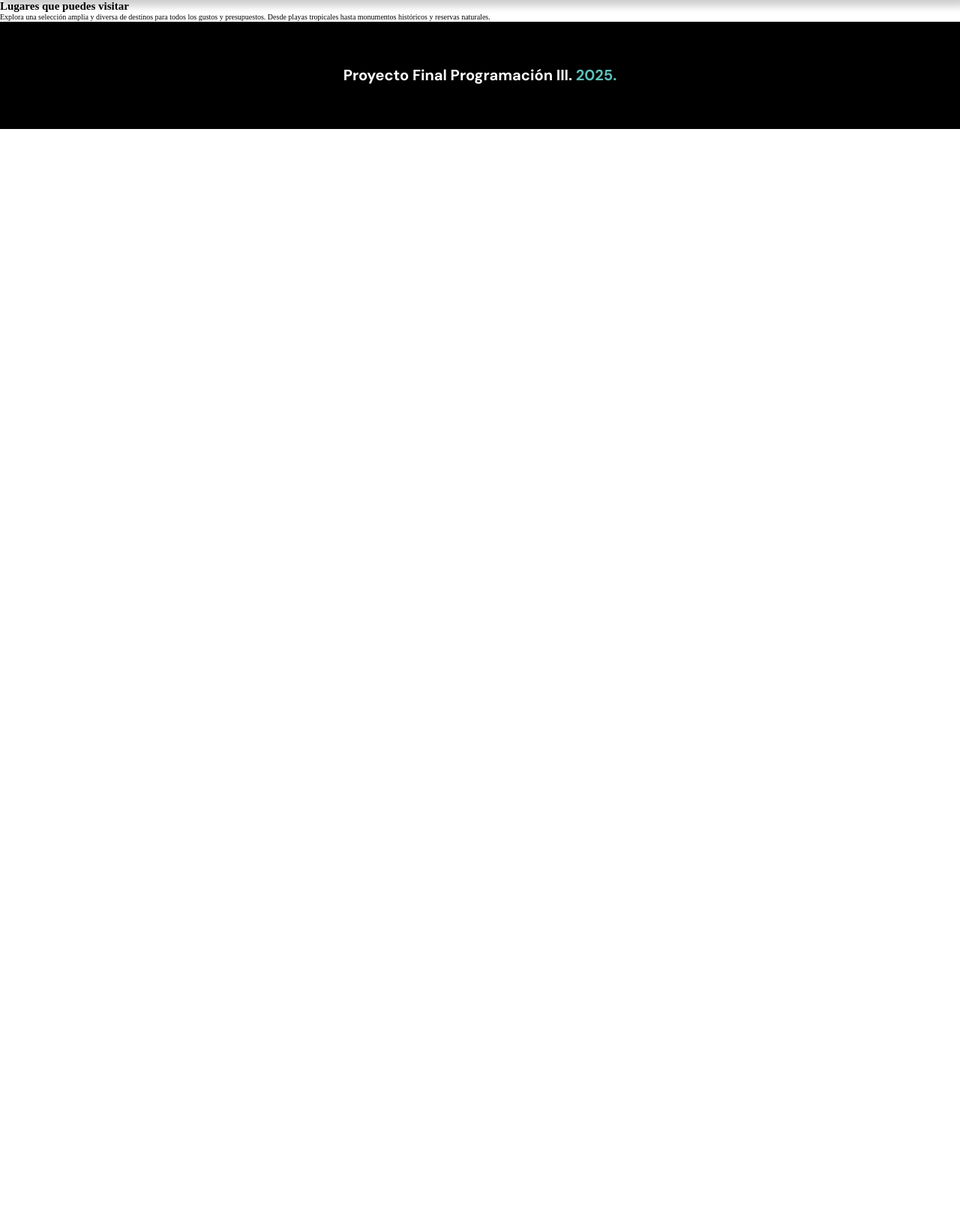
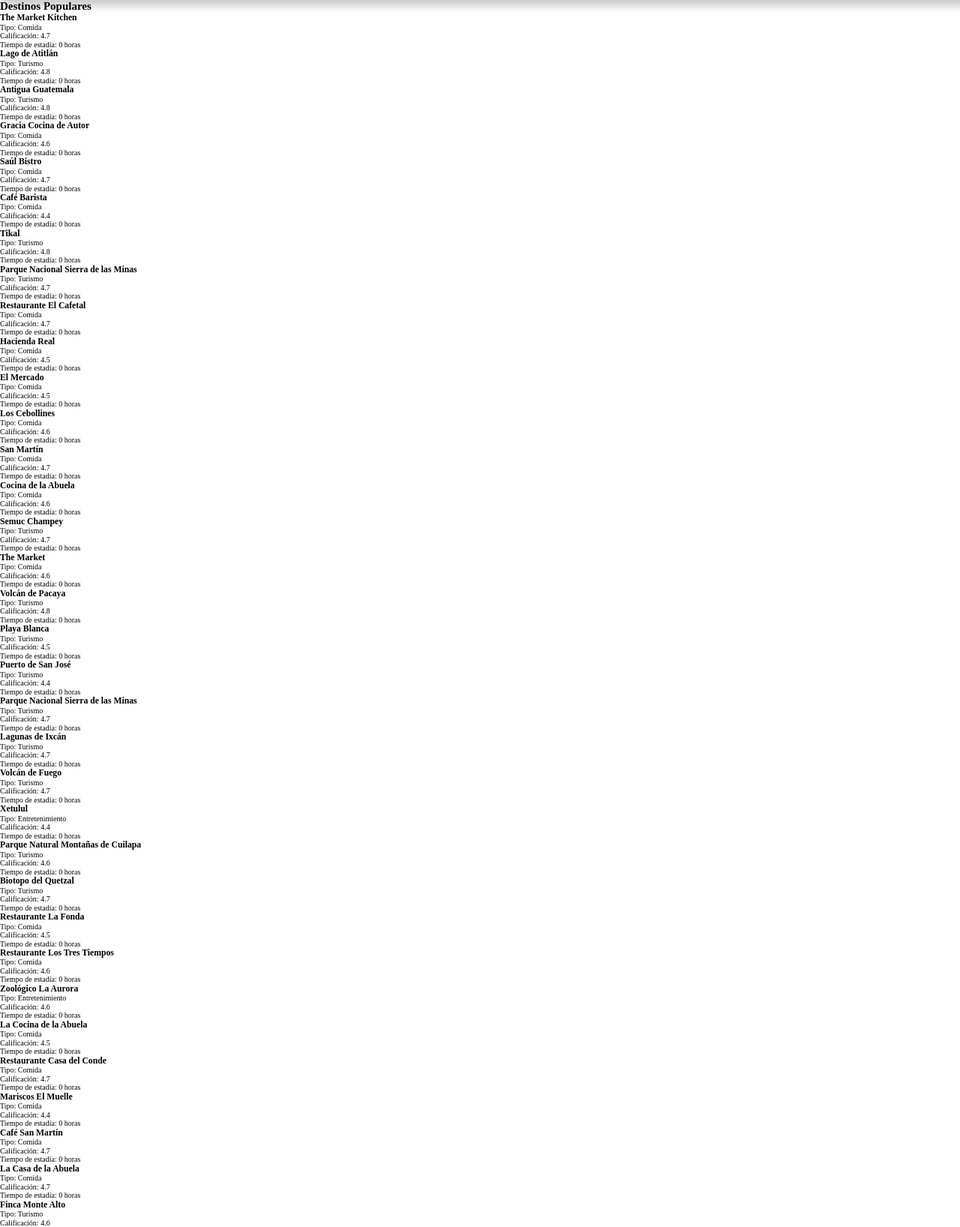
Before and after one commit to esotoUMG/proyectoFinal, a Flask app: page /lugares in a window 1280 px wide. Shown: the part 239-1875 px from the top of the page at 75% size. Before the commit the page ends 411 px from the top, so only its background shows below. Run offline with Flask 3, Linux system fonts and the light colour scheme; some web fonts are replaced.

Commit message:
Corrigiendo errores menores en el frontend y dandole un poco de estilos

```diff
--- a/app.py
+++ b/app.py
@@ -77,7 +77,20 @@ def cargar():
 def lugares():
     css_path = url_for('static', filename='css/app.css')
     js_path = url_for('static', filename='js/scripts.js')
-    return render_template('lugares.html', css_path=css_path, js_path=js_path, ocultar=False)
+
+    # Obtener lugares desde el árbol
+    lugares_data = []
+
+    for lugar in arbol_lugares.obtener_lugares():
+        lugares_data.append(lugar)
+
+    return render_template(
+        'lugares.html',
+        lugares=lugares_data,
+        css_path=css_path,
+        js_path=js_path,
+        ocultar=False
+    )
 
 @app.route('/hospedajes')  # Página completa
 def hospedajes():
--- a/static/js/scripts.js
+++ b/static/js/scripts.js
@@ -3,12 +3,10 @@ function toggleSearchbar(href) {
     const filtrosForm = document.getElementById('filtros-form');
     if (!filtrosForm) return;
 
-    console.log(`toggleSearchbar: href=${href} -> ${(href === '/cargar' ? 'ocultar' : 'mostrar')}`);
-
     if (href === '/cargar') {
-        filtrosForm.style.display = 'none';  // Ocultar formulario
+        filtrosForm.style.display = 'none';
     } else {
-        filtrosForm.style.display = '';      // Mostrar formulario (usa estilo CSS por defecto)
+        filtrosForm.style.display = '';
     }
 }
 
@@ -57,7 +55,34 @@ function actualizarFiltros(tipo) {
     }
 }
 
-// --- Función para cargar contenido y actualizar filtros y estado ---
+// --- Función para cargar lugares desde la API y mostrarlos ---
+function cargarLugaresDesdeAPI() {
+    fetch('/api/lugares')
+        .then(res => res.json())
+        .then(data => {
+            const lista = document.getElementById('lista-lugares');
+            if (!lista) return;
+
+            lista.innerHTML = ""; // Limpiar anterior
+
+            data.lugares.forEach(lugar => {
+                const item = document.createElement('div');
+                item.classList.add('lugar-card');
+                item.innerHTML = `
+                    <h3>${lugar.nombre}</h3>
+                    <p>Tipo: ${lugar.tipo}</p>
+                    <p>Calificación: ${lugar.calificacion}</p>
+                    <p>Tiempo de estadía: ${lugar.tiempo} horas</p>
+                `;
+                lista.appendChild(item);
+            });
+        })
+        .catch(error => {
+            console.error("Error al cargar lugares:", error);
+        });
+}
+
+// --- Función para cargar contenido dinámicamente ---
 function cargarContenido(e) {
     e.preventDefault();
 
@@ -68,13 +93,9 @@ function cargarContenido(e) {
     document.querySelectorAll('.opciones a, .anfitrion a').forEach(el => el.classList.remove('activo'));
     enlace.classList.add('activo');
 
-    // Guardar en localStorage
     localStorage.setItem('pagina-activa', href);
-
-    // Mostrar u ocultar searchbar según href
     toggleSearchbar(href);
 
-    // Cambiar filtros según tipo
     if (href.includes("hospedajes")) {
         actualizarFiltros("hospedajes");
     } else if (href.includes("lugares")) {
@@ -83,7 +104,6 @@ function cargarContenido(e) {
         actualizarFiltros(null);
     }
 
-    // Cargar contenido dinámico
     fetch(href)
         .then(response => {
             if (!response.ok) throw new Error("No se pudo cargar la página");
@@ -95,6 +115,11 @@ function cargarContenido(e) {
             const contenido = doc.querySelector('main#contenedor');
             if (contenido) {
                 document.getElementById('contenedor').innerHTML = contenido.innerHTML;
+
+                // 🔁 Volver a cargar los lugares desde la API si estamos en /lugares
+                if (href.includes("lugares")) {
+                    cargarLugaresDesdeAPI();
+                }
             } else {
                 throw new Error("No se encontró el contenido esperado");
             }
@@ -105,15 +130,14 @@ function cargarContenido(e) {
         });
 }
 
-// --- Agregar event listeners a enlaces ---
+// --- Agregar event listeners a enlaces del menú ---
 document.querySelectorAll('.opciones a, .anfitrion a').forEach(link => {
     link.addEventListener('click', cargarContenido);
 });
 
-// --- Restaurar estado al cargar la página ---
+// --- Restaurar estado al recargar la página ---
 window.addEventListener('DOMContentLoaded', () => {
     const activa = localStorage.getItem('pagina-activa') || window.location.pathname;
-
     const linkActivo = document.querySelector(`.opciones a[href="${activa}"], .anfitrion a[href="${activa}"]`);
     if (linkActivo) {
         linkActivo.classList.add('activo');
@@ -125,14 +149,14 @@ window.addEventListener('DOMContentLoaded', () => {
         actualizarFiltros("hospedajes");
     } else if (activa.includes("lugares")) {
         actualizarFiltros("lugares");
+        cargarLugaresDesdeAPI();
     } else {
         actualizarFiltros(null);
     }
 });
 
-// --- Manejo del scroll para fijar header y mostrar solo la searchbar ---
+// --- Manejo del scroll para fijar header ---
 const header = document.querySelector('header');
-const filtrosForm = document.getElementById('filtros-form');
 const menu = document.querySelector('.menu.opciones');
 
 window.addEventListener('scroll', () => {
@@ -142,7 +166,6 @@ window.addEventListener('scroll', () => {
         header.classList.remove('fixed');
     }
 
-    // Cerrar menú grande al scrollear para evitar que quede abierto
     if (menu.classList.contains('menu-grande')) {
         menu.classList.remove('menu-grande');
     }
--- a/templates/base.html
+++ b/templates/base.html
@@ -24,7 +24,7 @@
     <header>
         <div class="header-top">
           <div class="logo">
-            <a href="/">Travel<span>Map</span></a>
+            <a href="/lugares">Travel<span>Map</span></a>
           </div>
 
           <nav class="menu opciones">
--- a/templates/lugares.html
+++ b/templates/lugares.html
@@ -1,10 +1,65 @@
 {% extends "base.html" %}
 
-{% block title %}Travel Map{% endblock %}
+{% block title %}Inicio{% endblock %}
 
 {% block contenido %}
-<h2>Lugares que puedes visitar</h2>
+  <div class="contenido__destinos">
+    <h2>Destinos Populares</h2>
+    <ul id="lista-lugares" class="destinos-lista"></ul> <!-- Aquí se inyectan los lugares -->
+  </div>
 
-<p>Explora una selección amplia y diversa de destinos para todos los gustos y presupuestos. Desde playas tropicales hasta monumentos históricos y reservas naturales.</p>
+  <div class="contenido__rutas">
+    <h2>Hospedajes Destacados</h2>
+    <div class="contenedor__mapa" id="contenedor__mapa"></div>
+  </div>
 
+  <style>
+    .destinos-lista {
+      list-style: none;
+      padding: 0;
+    }
+    .destinos-lista li {
+      background: #f5f5f5;
+      padding: 10px;
+      margin-bottom: 10px;
+      border-radius: 8px;
+      box-shadow: 0 2px 4px rgba(0,0,0,0.1);
+    }
+  </style>
+
+  <!-- Script para cargar los lugares -->
+  <script>
+    document.addEventListener('DOMContentLoaded', () => {
+      fetch('/api/lugares')
+        .then(response => {
+          if (!response.ok) {
+            throw new Error('Error al cargar los lugares');
+          }
+          return response.json();
+        })
+        .then(data => {
+          const lista = document.getElementById('lista-lugares');
+          if (!data.lugares || data.lugares.length === 0) {
+            lista.innerHTML = '<li>No hay lugares disponibles.</li>';
+            return;
+          }
+
+          data.lugares.forEach(lugar => {
+            const item = document.createElement('li');
+            item.innerHTML = `
+              <strong>${lugar.nombre}</strong><br>
+              Tipo: ${lugar.tipo}<br>
+              Precio: Q${lugar.precio}<br>
+              Calificación: ${lugar.calificacion}
+            `;
+            lista.appendChild(item);
+          });
+        })
+        .catch(error => {
+          console.error('Error al obtener lugares:', error);
+          const lista = document.getElementById('lista-lugares');
+          lista.innerHTML = '<li>Error al cargar los lugares.</li>';
+        });
+    });
+  </script>
 {% endblock %}
```
